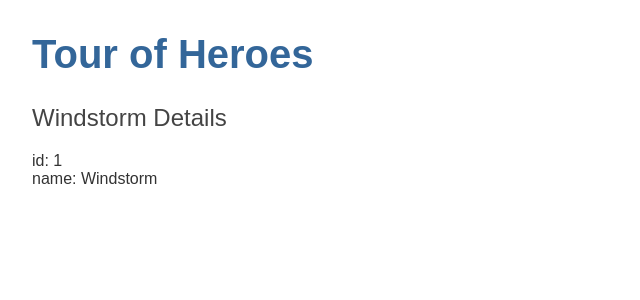
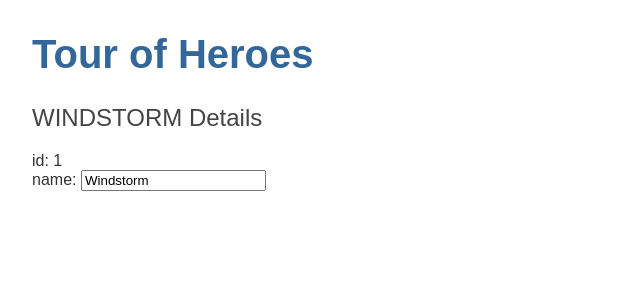
Before and after one commit to sergiu-h/heroes-tour, an Angular app: page / in a window 1280 px wide. Shown: the top 300 px of the page, without its empty margins (0-640 px from the left). Built offline with nearby package versions, Linux system fonts and the light colour scheme.

Commit message:
1 file modified

```diff
--- a/src/app/heroes/heroes.component.html
+++ b/src/app/heroes/heroes.component.html
@@ -1,3 +1,7 @@
-<h2>{{hero.name}} Details</h2>
+<h2>{{hero.name | uppercase}} Details</h2>
 <div><span>id: </span>{{hero.id}}</div>
-<div><span>name: </span>{{hero.name}}</div>
+<div>
+  <label>name:
+    <input [(ngModel)]="hero.name" placeholder="name"/>
+  </label>
+</div>
```
